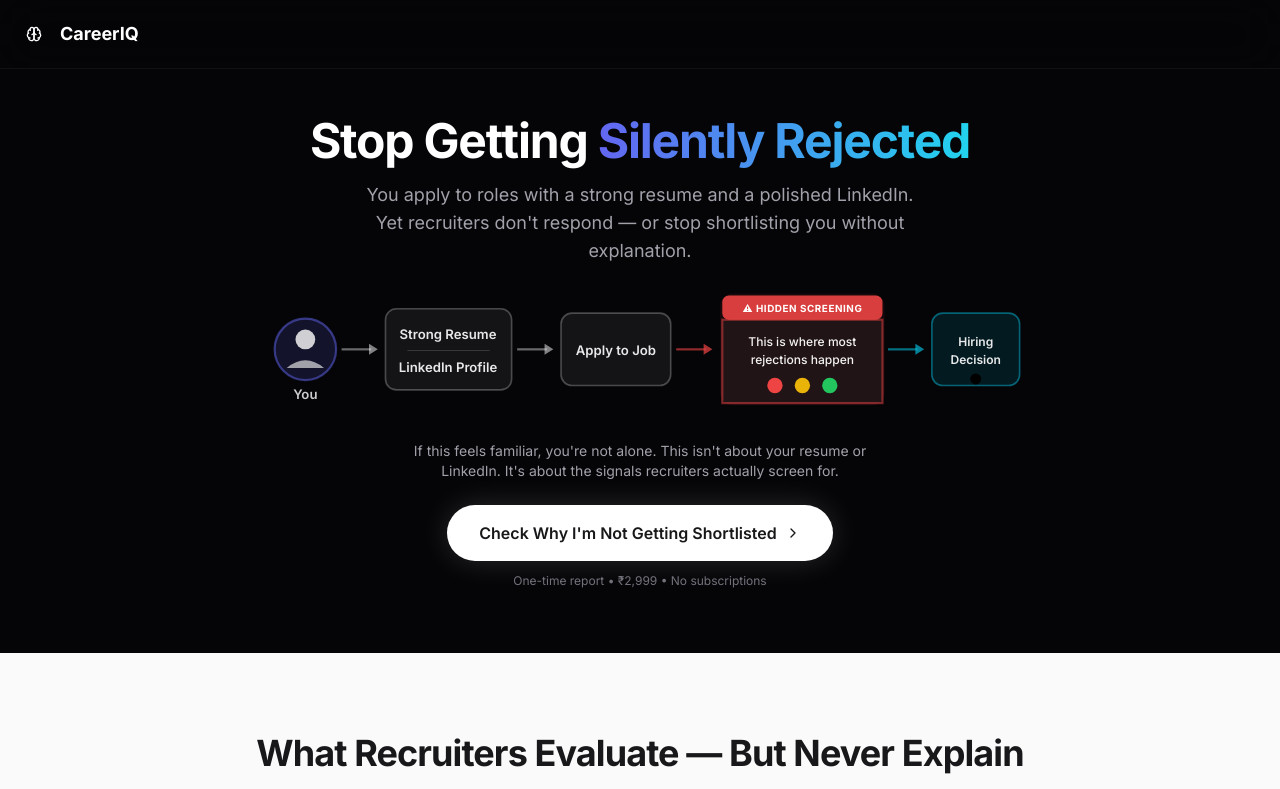
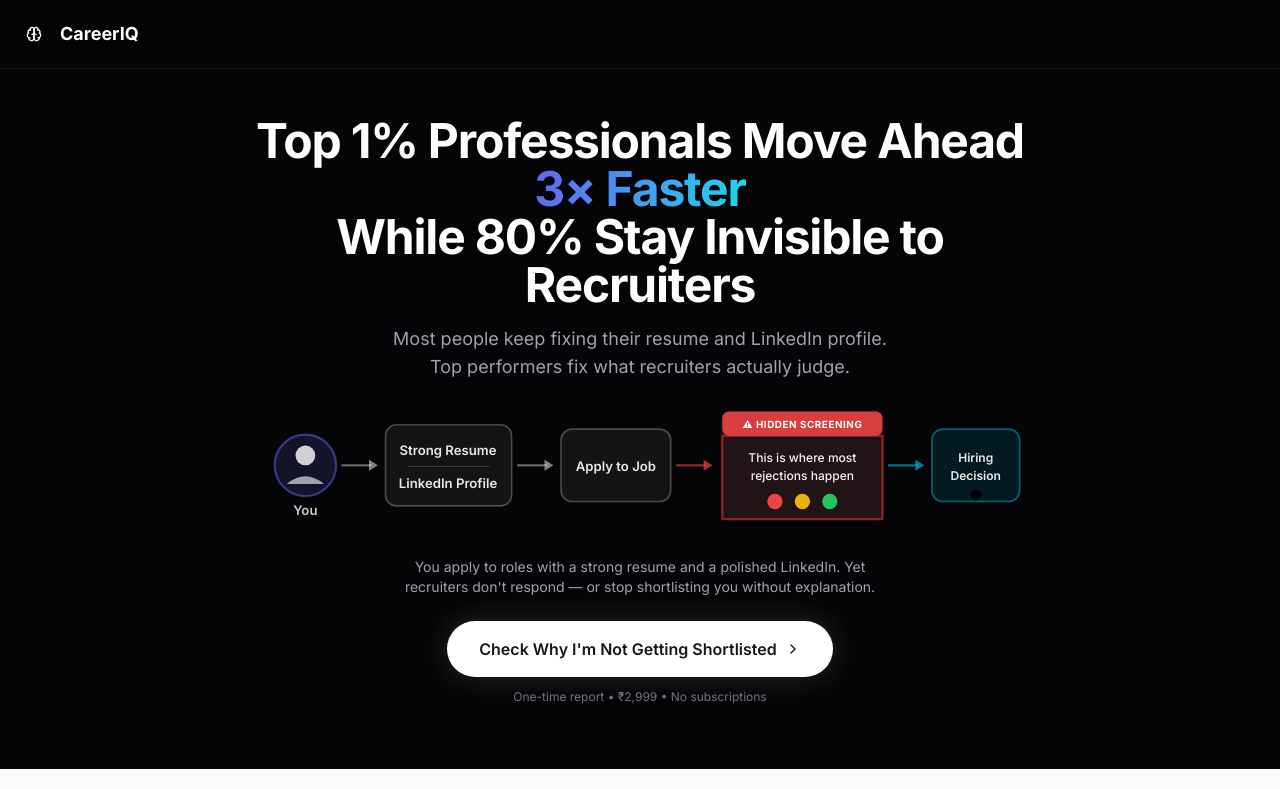
Before and after one commit to Aykaa-akki/Career-IQ-Prod, a React (Create React App) app in the folder frontend/: page / in a window 1280 px wide. Shown: the top 789 px of the page. Built offline with nearby package versions, Linux system fonts and the light colour scheme; no server answers.

Commit message:
auto-commit for db0c3163-64fd-4515-b449-05d04f010cf8

```diff
--- a/frontend/src/pages/LandingPage.jsx
+++ b/frontend/src/pages/LandingPage.jsx
@@ -925,9 +925,8 @@ export default function LandingPage() {
             className="text-center"
           >
             {/* Headline - bigger on mobile */}
-            <h1 className="text-4xl sm:text-4xl md:text-5xl font-bold mb-4 leading-tight">
-              Stop Getting{" "}
-              <br className="sm:hidden" />
+            <h1 className="text-3xl sm:text-4xl md:text-5xl font-bold mb-4 leading-tight">
+              Top 1% Professionals Move Ahead{" "}
               <span
                 style={{
                   background: "linear-gradient(to right, #6366f1, #22d3ee)",
@@ -936,14 +935,17 @@ export default function LandingPage() {
                   backgroundClip: "text"
                 }}
               >
-                Silently Rejected
+                3× Faster
               </span>
+              <br className="hidden sm:block" />
+              {" "}While 80% Stay Invisible to Recruiters
             </h1>
 
             {/* Subheadline - tighter spacing */}
             <p className="text-zinc-400 text-sm sm:text-base md:text-lg max-w-xl mx-auto mb-6 leading-relaxed">
-              You apply to roles with a strong resume and a polished LinkedIn.
-              Yet recruiters don&apos;t respond — or stop shortlisting you without explanation.
+              Most people keep fixing their resume and LinkedIn profile.
+              <br className="hidden sm:block" />
+              Top performers fix what recruiters actually judge.
             </p>
 
             {/* Visual: Career Signal Flow (Desktop: horizontal, Mobile: vertical) */}
@@ -953,8 +955,8 @@ export default function LandingPage() {
 
             {/* New explanatory text below diagram - tighter */}
             <p className="text-zinc-400 text-xs sm:text-sm max-w-lg mx-auto mb-6 leading-relaxed">
-              If this feels familiar, you&apos;re not alone. This isn&apos;t about your resume or LinkedIn.
-              It&apos;s about the signals recruiters actually screen for.
+              You apply to roles with a strong resume and a polished LinkedIn.
+              Yet recruiters don&apos;t respond — or stop shortlisting you without explanation.
             </p>
 
             {/* CTA */}
```
